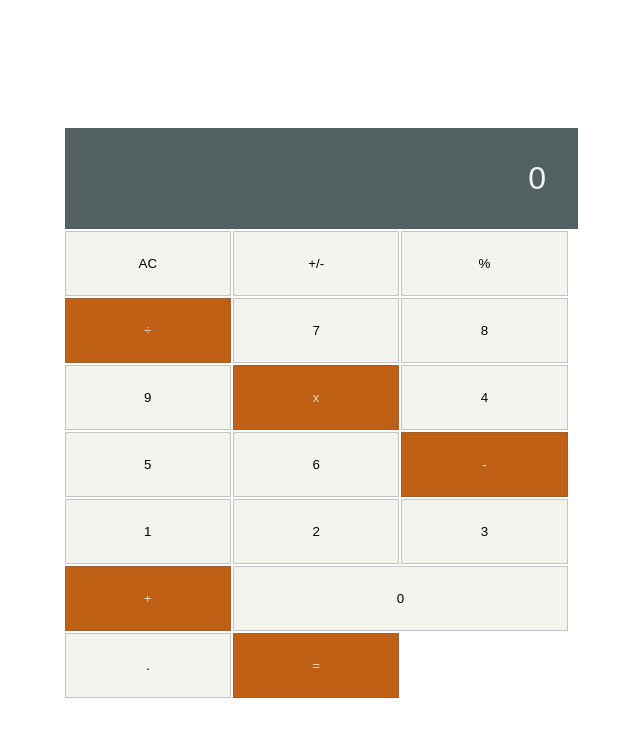
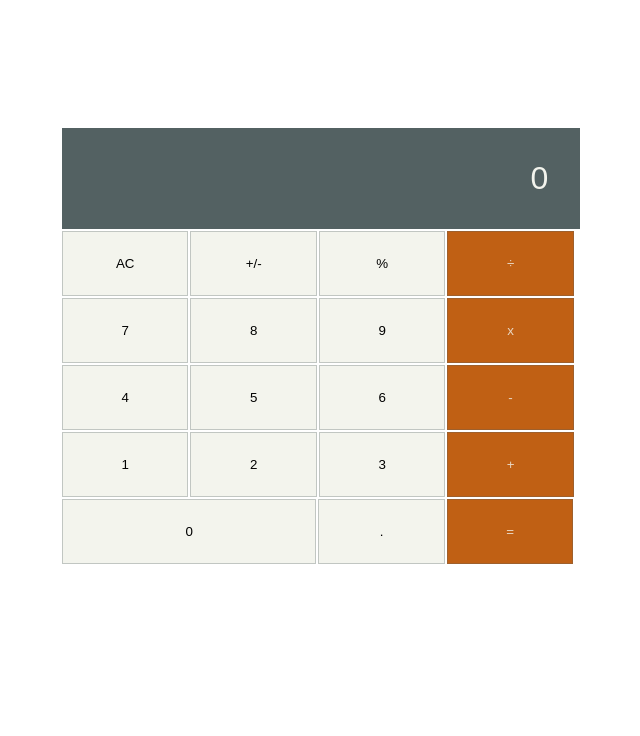
Before and after one commit to geekelo/recalc-webapp, a React (Create React App) app: page / in a window 1280 px wide. Shown: the top 736 px of the page, without its empty margins (322-962 px from the left). Built offline with nearby package versions, Linux system fonts and the light colour scheme; a web font is replaced by a local one.

Commit message:
Fix style errors

```diff
--- a/src/App.css
+++ b/src/App.css
@@ -7,7 +7,7 @@
 
 .calculatorContain {
   display: flex;
-  width: 39.6%;
+  width: 40%;
   margin: 10% auto;
   flex-direction: column;
   gap: 2px;
@@ -25,7 +25,7 @@
 
 .buttons {
   background-color: #f3f4ed;
-  width: 10.4rem;
+  width: 24.7%;
   padding: 1.5rem 0;
   border: 1px solid #53616250;
 }
@@ -46,5 +46,5 @@
 }
 
 .zeroBtn {
-  width: 20.95rem;
+  width: 49.7%;
 }
```
